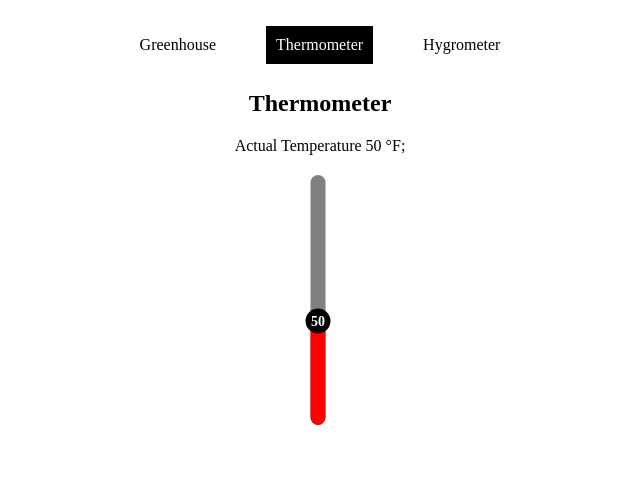
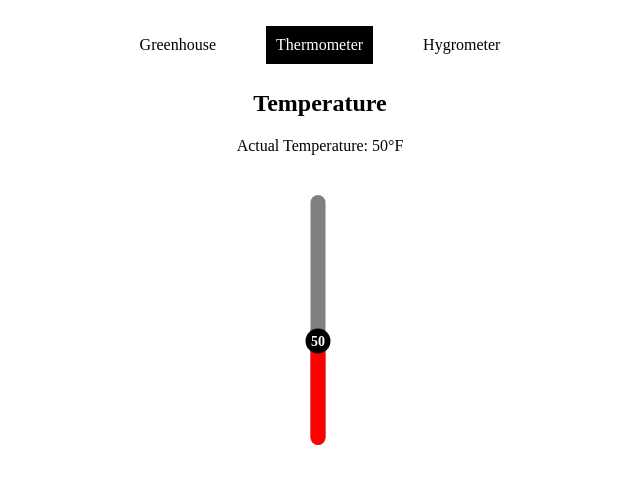
Before and after one commit to rjkweiss/react-context-greenhouse-practice, a React (Vite) app: page /thermometer in a window 1280 px wide. Shown: the top 484 px of the page, without its empty margins (320-960 px from the left). Built offline with nearby package versions, Linux system fonts and the light colour scheme; a web font is replaced by a local one.

Commit message:
Refactoring with a ClimateSlider component that handles the logic for both thermometer & humidity sliders and styling

```diff
--- a/src/components/Thermometer/Thermometer.css
+++ b/src/components/ClimateSlider/ClimateSlider.css
@@ -1,20 +1,29 @@
-.actual-temp {
+.climate-container {
+    display: flex;
+    flex-direction: column;
+    align-items: center;
+    justify-content: center;
+    width: 100%;
+    margin: 0 auto;
+}
+
+.actual-climate {
     width: 200px;
     text-align: center;
     margin-bottom: 20px;
 }
 
-.thermometer-slider {
+.climate-slider {
     display: flex;
+    align-items: center;
     justify-content: center;
-    align-items: center;
-    margin: 20px auto;
+    margin: 20px 0;
+    position: relative;
     height: 250px;
     width: 50px;
-    position: relative;
 }
 
-.thermometer-thumb {
+.climate-thumb {
     border-radius: 50%;
     background-color: black;
     color: white;
@@ -26,12 +35,3 @@
     font-weight: bold;
     text-align: center;
 }
-
-.thermometer {
-    margin: 0 auto;
-    width: 100%;
-    display: flex;
-    flex-direction: column;
-    justify-content: center;
-    align-items: center;
-}
--- /dev/null
+++ b/src/components/ClimateSlider/ClimateSlider.jsx
@@ -0,0 +1,78 @@
+import Slider from 'rc-slider';
+
+import { useState, useEffect } from 'react';
+
+import 'rc-slider/assets/index.css';
+import './ClimateSlider.css';
+
+const ClimateSlider = ({ climate, unit, max, defaultValue, value, setValue, }) => {
+
+    // state for desired value (set by user)
+    const [desiredValue, setDesiredValue] = useState(value);
+
+    useEffect(() => {
+        // stop updating once we reach the desired value
+        if (value === desiredValue) return;
+
+        // adjust desired value by 1 each second
+        const timer = setTimeout(() => {
+            setValue((currentVal) => currentVal < desiredValue ? currentVal + 1 : currentVal - 1);
+        }, 1000);
+
+        // clean up the timer after it's done
+        return () => clearTimeout(timer);
+
+    }, [desiredValue, value, setDesiredValue])
+
+    return (
+        <div className="climate-container">
+
+            {/* heading */}
+            <h2>{climate}</h2>
+
+            {/* display current temperature */}
+            <div className="actual-climate">
+                Actual {climate}: {value}{unit}
+            </div>
+
+            {/* slider component  */}
+            <div className="climate-slider">
+                <Slider
+                    vertical
+                    min={0}
+                    max={max}
+                    defaultValue={defaultValue}
+                    value={desiredValue}
+                    onChange={setDesiredValue}
+                    styles={{
+                        track: {
+                            backgroundColor: "red",
+                            width: "15px",
+                            borderRadius: "999px",
+                            position: "absolute",
+                            transform: "translateX(-50%)"
+                        },
+                        rail: {
+                            backgroundColor: "gray",
+                            height: "100%",
+                            width: "15px",
+                            borderRadius: "999px",
+                            transform: "translateX(-50%)",
+                        },
+                        handle: {
+                            textAlign: "center",
+                            cursor: "grab",
+                            transform: "translate(-50%, 50%)",
+                        }
+                    }}
+                    handleRender={(node, { value }) => (
+                        <div {...node.props} className="climate-thumb">{value}</div>
+                    )}
+                />
+            </div>
+
+        </div>
+    );
+};
+
+export default ClimateSlider;
--- a/src/components/Hygrometer/Hygrometer.css
+++ /dev/null
@@ -1,37 +0,0 @@
-.hygrometer-container {
-    display: flex;
-    flex-direction: column;
-    align-items: center;
-    justify-content: center;
-    width: 100%;
-    margin: 0 auto;
-}
-
-.actual-humidity {
-    width: 200px;
-    text-align: center;
-    margin-bottom: 20px;
-}
-
-.humidity-slider {
-    display: flex;
-    align-items: center;
-    justify-content: center;
-    margin: 20px 0;
-    position: relative;
-    height: 250px;
-    width: 50px;
-}
-
-.humidity-thumb {
-    border-radius: 50%;
-    background-color: black;
-    color: white;
-    height: 25px;
-    width: 25px;
-    line-height: 25px;
-    position: absolute;
-    font-size: 14px;
-    font-weight: bold;
-    text-align: center;
-}
--- a/src/components/Hygrometer/Hygrometer.jsx
+++ b/src/components/Hygrometer/Hygrometer.jsx
@@ -1,76 +1,20 @@
-import Slider from 'rc-slider';
-
-import { useState, useEffect } from 'react';
 import { useClimate } from '../../context/ClimateContext';
-
-import 'rc-slider/assets/index.css';
-import './Hygrometer.css';
+import ClimateSlider from '../ClimateSlider/ClimateSlider';
 
 const Hygrometer = () => {
+
     // get humidity from climate context
     const { humidity, setHumidity } = useClimate();
 
-    // set desired humidity
-    const [desiredHumidity, setDesiredHumidity] = useState(humidity);
-
-    // update the humidity to ideal user setting by 1% every second
-    useEffect(() => {
-        // check ideal humidity
-        if (humidity === desiredHumidity) return;
-
-        // use a timer to update the humidity
-        const timer = setTimeout(() => {
-            setHumidity((currHumidity) => currHumidity < desiredHumidity ? currHumidity + 1 : currHumidity - 1);
-        }, 1000);
-
-        // clean up the timer
-        return () => clearTimeout(timer);
-
-    }, [humidity, desiredHumidity]);
-
-
     return (
-        <div className="hygrometer-container">
-            <h2>Humidity</h2>
-            <div className="actual-humidity">
-                Actual Humidity: {humidity}%;
-            </div>
-            <div className="humidity-slider">
-                <Slider
-                    vertical
-                    min={0}
-                    max={100}
-                    defaultValue={40}
-                    value={desiredHumidity}
-                    onChange={setDesiredHumidity}
-                    step={1}
-                    styles={{
-                        track: {
-                            backgroundColor: "red",
-                            width: "15px",
-                            borderRadius: "999px",
-                            transform: "translateX(-50%)",
-                        },
-                        rail: {
-                            backgroundColor: "gray",
-                            height: "100%",
-                            width: "15px",
-                            borderRadius: "999px",
-                            transform: "translateX(-50%)",
-                        },
-                        handle: {
-                            textAlign: "center",
-                            cursor: "grab",
-                            transform: "translate(-50%, 50%)",
-                        }
-                    }}
-                    handleRender={(node, { value }) => (
-                        <div {...node.props} className="humidity-thumb">{value}</div>
-                    )}
-                />
-            </div>
-
-        </div>
+        <ClimateSlider
+            climate='Humidity'
+            unit='%'
+            max={100}
+            defaultValue={40}
+            value={humidity}
+            setValue={setHumidity}
+        />
     );
 };
 
--- a/src/components/Thermometer/Thermometer.jsx
+++ b/src/components/Thermometer/Thermometer.jsx
@@ -1,73 +1,20 @@
-import Slider from 'rc-slider';
-import { useState, useEffect } from 'react';
 import { useClimate } from '../../context/ClimateContext';
-import "rc-slider/assets/index.css";
-import './Thermometer.css';
+import ClimateSlider from '../ClimateSlider/ClimateSlider';
 
 const Thermometer = () => {
 
     // get temperature value from context
     const { temperature, setTemperature } = useClimate();
 
-    // track desired temperature
-    const [desiredTemp, setDesiredTemp] = useState(temperature);
-
-    useEffect(() => {
-        // if we have reached the ideal temp, stop updating
-        if (temperature === desiredTemp) return;
-
-        // adjust the actual temp by 1°F per second
-        const timer = setTimeout(() => {
-            setTemperature((currTemp) => currTemp < desiredTemp ? currTemp + 1 : currTemp - 1);
-        }, 1000);
-
-        // clear out the timer
-        return () => clearTimeout(timer);
-
-    }, [temperature, desiredTemp]);
-
     return (
-        <div className="thermometer">
-            <h2>Thermometer</h2>
-            <div className="actual-temperature">
-                Actual Temperature {temperature} &deg;F;
-            </div>
-
-            <div className="thermometer-slider">
-                <Slider
-                    vertical
-                    min={0}
-                    max={120}
-                    value={desiredTemp}
-                    onChange={setDesiredTemp}
-                    styles={{
-                        rail: {
-                            backgroundColor: "gray",
-                            width: "15px",
-                            borderRadius: "999px",
-                            transform: "translateX(-50%)",
-                        },
-
-                        track: {
-
-                            backgroundColor: "red",
-                            borderRadius: "999px",
-                            width: "15px",
-                            transform: "translateX(-50%)",
-                        },
-
-                        handle: {
-                            textAlign: "center",
-                            cursor: "grab",
-                            transform: "translate(-50%, 50%)",
-                        }
-                    }}
-                    handleRender={(node, { value }) => (
-                        <div {...node.props} className='thermometer-thumb'>{value}</div>
-                    )}
-                />
-            </div>
-        </div>
+        <ClimateSlider
+            climate='Temperature'
+            unit={`\u00b0F`}
+            max={120}
+            defaultValue={50}
+            value={temperature}
+            setValue={setTemperature}
+        />
     );
 };
 
--- a/src/components/greenhouse/ClimateStats/ClimateStats.jsx
+++ b/src/components/greenhouse/ClimateStats/ClimateStats.jsx
@@ -1,6 +1,6 @@
+import { useClimate } from '../../../context/ClimateContext';
+
 import './ClimateStats.css';
-
-import { useClimate } from '../../../context/ClimateContext';
 
 const ClimateStats = () => {
     const { temperature, humidity } = useClimate();
```
